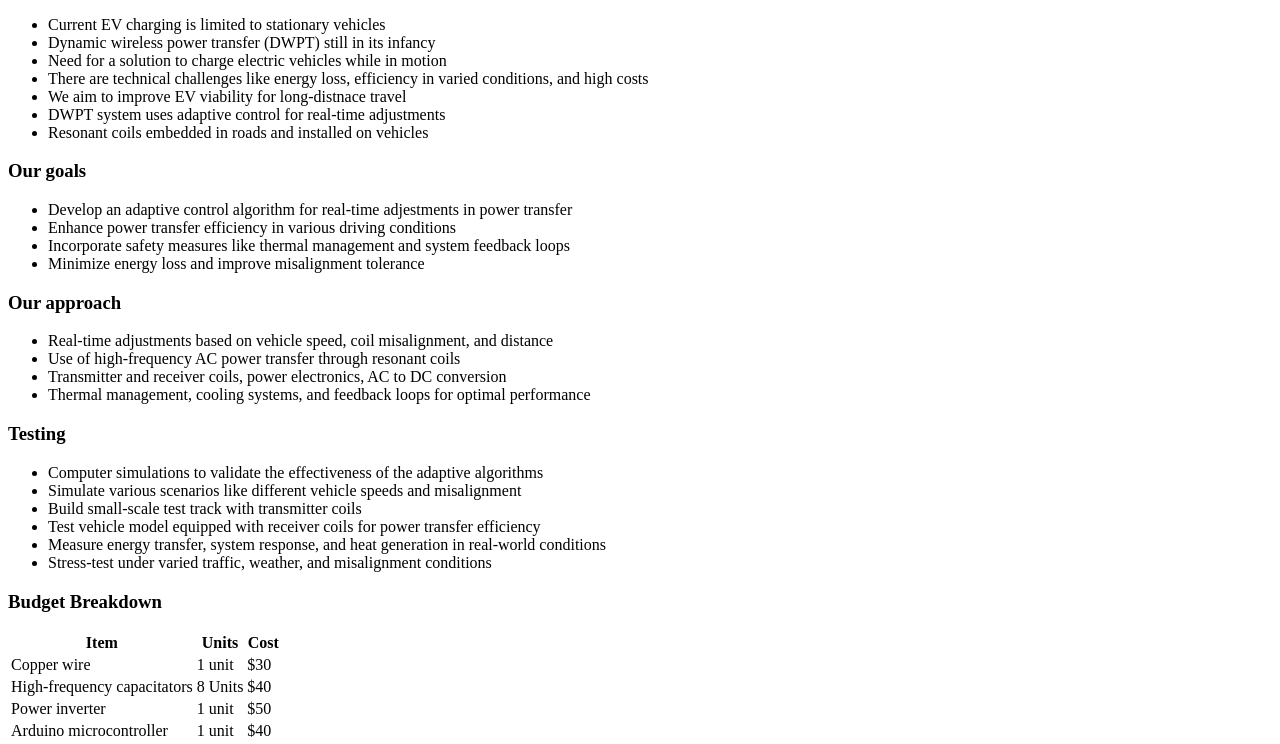
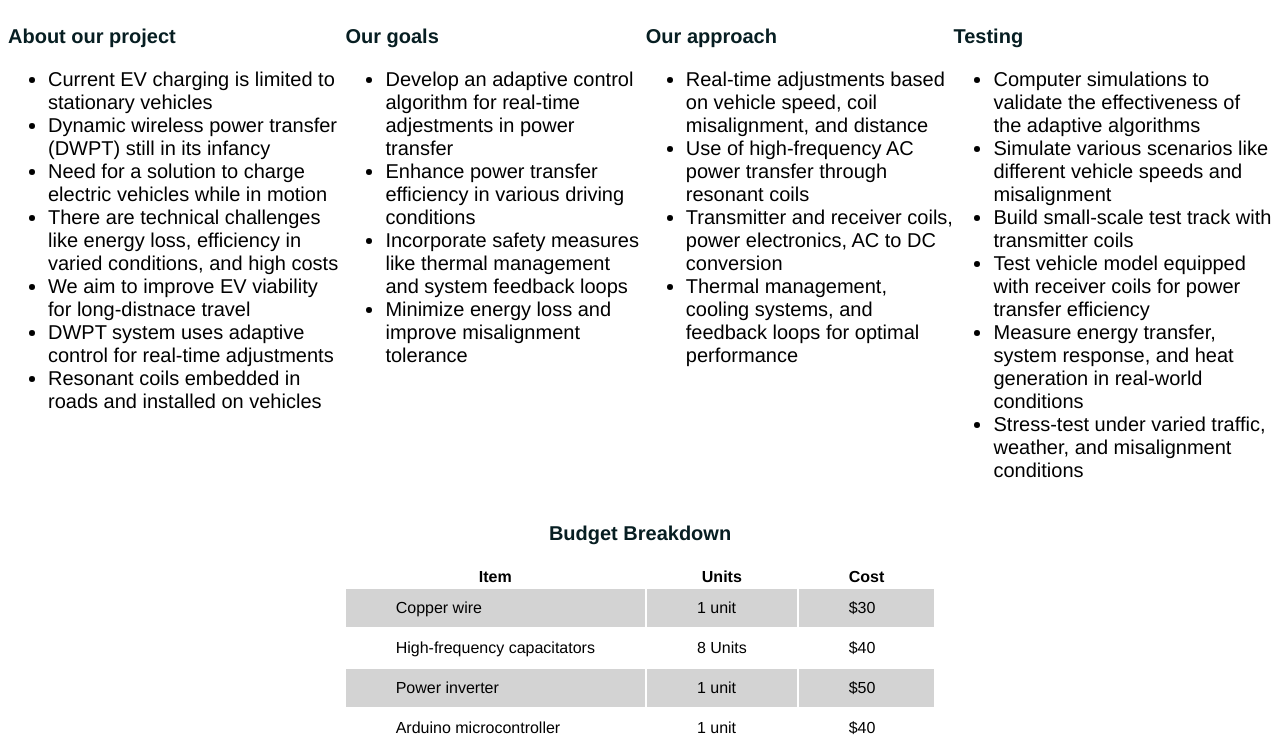
Before and after one commit to wteec/WTEEC-Project, a plain HTML site: page index.html in a window 1280 px wide. Shown: the part 152-896 px from the top of the page. Drawn offline with Linux system fonts and the light colour scheme.

Commit message:
Update index.html

```diff
--- a/index.html
+++ b/index.html
@@ -4,6 +4,7 @@
         <meta charset="utf-8">
         <title>WTEEC Project</title>
         <meta name="viewport" content="width=device-width, initial-scale=1.0">
+        <link rel="stylesheet" href="styles.css"">
     </header>
     <body>
         <h1>Wireless Energy Transfer for EV Charging (WTEEC)</h1>
```
